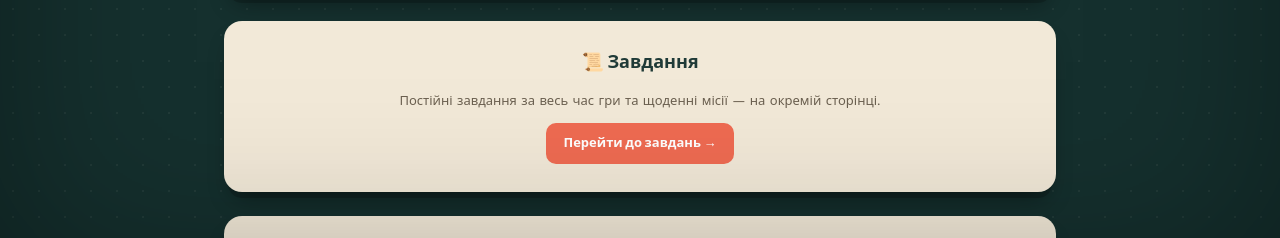
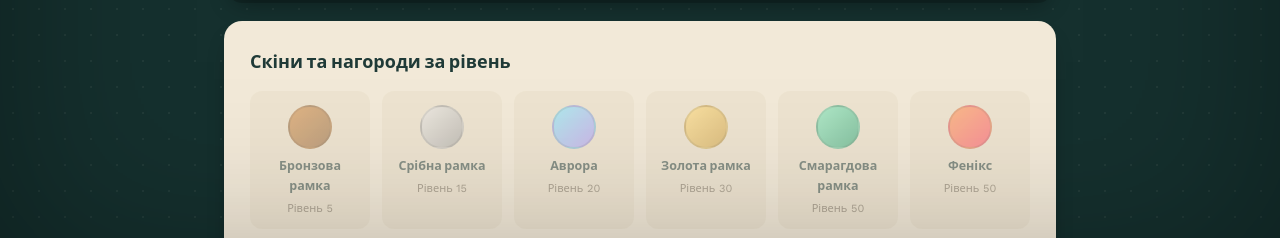
Before and after one commit to stefk367-crypto/IGROTEKA, a plain HTML site: page profile.html in a window 1280 px wide. Shown: the part 524-762 px from the top of the page. Drawn offline with nearby package versions, Linux system fonts and the light colour scheme.

Commit message:
Add files via upload

```diff
--- a/profile.html
+++ b/profile.html
@@ -139,12 +139,7 @@
   .level-row.reached .lv-reward, .level-row.current .lv-reward { color: #4a4636; }
   .beyond-row { margin-top: 4px; text-align: center; font-size: 12px; color: #6b6050; font-style: italic; }
 
-  .quests-link {
-    display: inline-flex; align-items: center; gap: 6px; font-family: var(--font-display);
-    font-weight: 700; font-size: 13px; padding: 10px 18px; border-radius: 10px;
-    background: var(--magenta); color: #fff; text-decoration: none;
-  }
-  .quests-link:hover { filter: brightness(1.08); }
+
 
   /* Скіни та немонетні нагороди за рівень */
   .skins-grid { display: grid; grid-template-columns: repeat(auto-fill, minmax(120px, 1fr)); gap: 12px; }
@@ -199,12 +194,6 @@
       <div class="modal-list" id="modalList"></div>
     </div>
   </div>
-
-  <section class="panel" style="text-align:center;">
-    <h2 class="section-title">📜 Завдання</h2>
-    <p style="margin:0 0 14px; color:#6b6050; font-size:13px;">Постійні завдання за весь час гри та щоденні місії — на окремій сторінці.</p>
-    <a href="quests.html" class="quests-link">Перейти до завдань →</a>
-  </section>
 
   <section class="panel">
     <h2 class="section-title">Скіни та нагороди за рівень</h2>
```
Also changed, not shown: index.html (+1 -1 lines), quests.html (+1 -1 lines).
